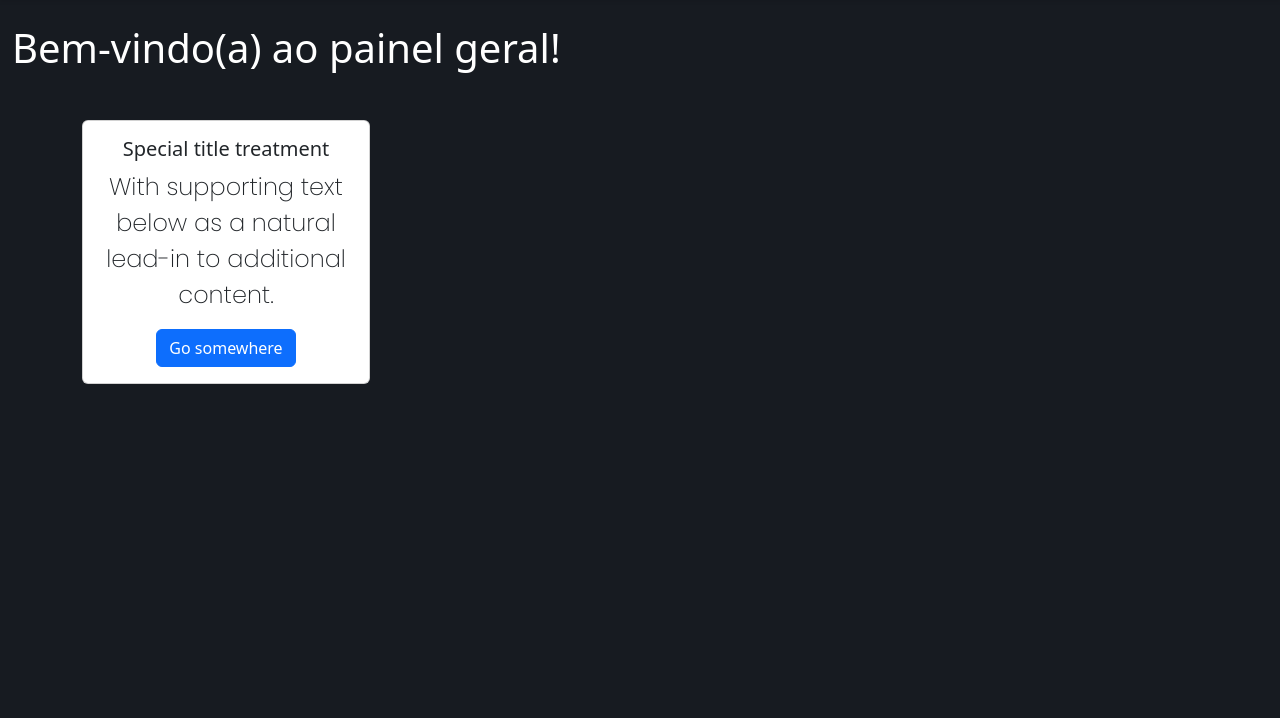
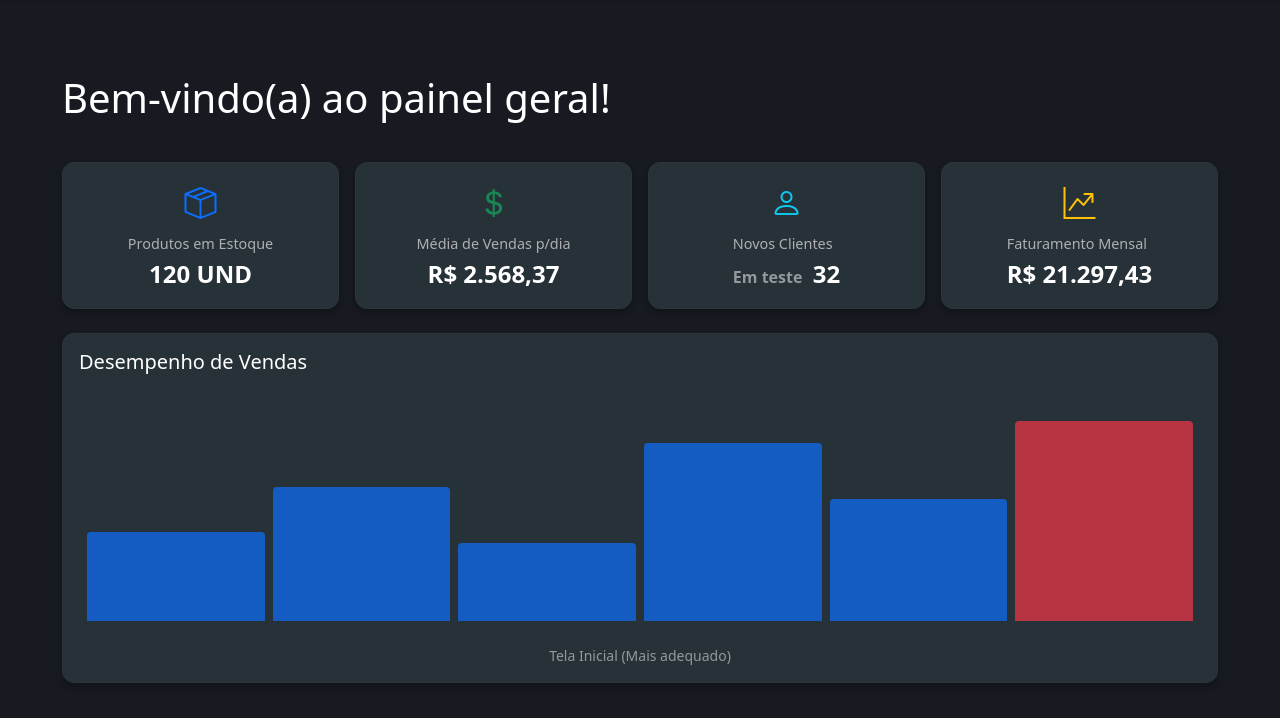
Before and after one commit to nicolas-davila/StoreManager, a PHP site: page /painel/index.php in a window 1280 px wide. Shown: the part 82-800 px from the top of the page. Run offline with PHP 8.4, Linux system fonts and the light colour scheme; the visitor is signed in with stand-in values (Sample User, id 1); some libraries are stand-ins or nearby versions.

Commit message:
feat: Adicionando cards com hover.

```diff
--- a/assets/css/style.css
+++ b/assets/css/style.css
@@ -254,8 +254,67 @@ p {
     background-position: center center;
     background-repeat: no-repeat;
 
-    /* 5. (Opcional) Deixa o fundo fixo ao rolar a página */
     background-attachment: fixed;
     background-color: var(--fundo_mais_escuro);
     color: var(--texto_padrao_branco);
 }
+
+
+/* Tela inicial cliente */
+.card-dashboard {
+    background-color: var(--fundo_padrao);
+    border-radius: 12px;
+    padding: 20px;
+    border: 1px solid #2f343a;
+    height: 100%;
+    width: 100%;
+    display: flex;
+    flex-direction: column;
+    justify-content: center;
+    box-shadow: 0 4px 6px rgba(0, 0, 0, 0.3);
+
+    transition: ease-out 0.2s;
+}
+
+.card-dashboard:hover {
+    background-color: var(--fundo_mais_escuro);
+    transition: ease-in 0.2s;
+}
+
+.card-dashboard-grafico {
+    background-color: var(--fundo_padrao);
+    border-radius: 12px;
+    padding: 20px;
+    border: 1px solid #2f343a;
+    height: 100%;
+    display: flex;
+    flex-direction: column;
+    justify-content: center;
+    box-shadow: 0 4px 6px rgba(0, 0, 0, 0.3);
+
+    transition: ease-out 0.2s;
+}
+
+.card-dashboard-grafico:hover {
+    background-color: var(--fundo_mais_escuro);
+    transition: ease-in 0.2s;
+}
+
+.card-dashboard h5 {
+    font-size: 0.9rem;
+    color: #aeb0b4;
+    margin-bottom: 10px;
+    font-weight: 400;
+}
+
+.card-dashboard .valor {
+    text-align: center;
+    font-size: 1.5rem;
+    font-weight: 600;
+    color: #fff;
+}
+
+.icon-box {
+    font-size: 2rem;
+    color: #fff;
+}
--- a/cadastro.php
+++ b/cadastro.php
@@ -25,7 +25,7 @@
         <div class="collapse navbar-collapse justify-content-end" id="navbarNav">
             <ul class="nav nav-pills nav-fill">
                 <li class="nav-item">
-                    <a class="nav-link" href="#">Home</a>
+                    <a class="nav-link" href="index.php">Home</a>
                 </li>
                 <li class="nav-item">
                     <a class="nav-link" href="acesso.php">Entrar</a>
--- a/painel/index.php
+++ b/painel/index.php
@@ -78,16 +78,85 @@
 </nav>
 
 <div class="container-fluid">
-    <h1>Bem-vindo(a) ao painel geral!</h1>
-    <div class="container mt-5">
-        <div class="card text-center mb-3" style="width: 18rem;">
-            <div class="card-body">
-                <h5 class="card-title">Special title treatment</h5>
-                <p class="card-text">With supporting text below as a natural lead-in to additional content.</p>
-                <a href="#" class="btn btn-primary">Go somewhere</a>
+    <h1 style="padding-left: 50px; padding-top: 50px">Bem-vindo(a) ao painel geral!</h1>
+
+    <div class="row g-3 mb-4 mt-4" style="padding-left: 50px; padding-right: 50px;">
+        <!-- Card 1: Produtos -->
+        <div class="col-12 col-md-6 col-xl-3">
+            <div class="card-dashboard flex-column align-items-center p-3 gap-2">
+                <div class="icon-box text-primary">
+                    <i class="bi bi-box-seam"></i>
+                </div>
+                <div>
+                    <h5 class="mb-1">Produtos em Estoque</h5>
+                    <div class="valor">120 UND</div>
+                </div>
+            </div>
+        </div>
+
+        <!-- Card 2: Média de Vendas -->
+        <div class="col-12 col-md-6 col-xl-3">
+            <div class="card-dashboard flex-column align-items-center p-3 gap-2">
+                <div class="icon-box text-success">
+                    <i class="bi bi-currency-dollar"></i>
+                </div>
+                <div>
+                    <h5 class="mb-1">Média de Vendas p/dia</h5>
+                    <div class="valor">R$ 2.568,37</div>
+                </div>
+            </div>
+        </div>
+
+        <!-- Card 3: Novos Clientes -->
+        <div class="col-12 col-md-6 col-xl-3">
+            <div class="card-dashboard flex-column align-items-center p-3 gap-2">
+                <div class="icon-box text-info">
+                    <i class="bi bi-person"></i>
+                </div>
+                <div>
+                    <h5 class="mb-1">Novos Clientes</h5>
+                    <div class="valor">
+                        <span class="text-white-50 fs-6 me-1">Em teste</span> 32
+                    </div>
+                </div>
+            </div>
+        </div>
+
+        <!-- Card 4: Faturamento -->
+        <div class="col-12 col-md-6 col-xl-3">
+            <div class="card-dashboard flex-column align-items-center p-3 gap-2">
+                <div class="icon-box text-warning">
+                    <i class="bi bi-graph-up-arrow"></i>
+                </div>
+                <div>
+                    <h5 class="mb-1">Faturamento Mensal</h5>
+                    <div class="valor">R$ 21.297,43</div>
+                </div>
             </div>
         </div>
     </div>
+
+    <!-- 3. Área do Gráfico (Simulação visual) -->
+    <div class="row" style="padding-left: 50px; padding-right: 50px;">
+        <div class="col-12">
+            <div class="card-dashboard-grafico p-3" style="min-height: 350px; justify-content: flex-start;">
+                <h5 class="mb-4">Desempenho de Vendas</h5>
+
+                <div class="d-flex align-items-end justify-content-around h-100 pb-3 ps-2 pe-2 gap-2">
+                    <div style="width: 100%; height: 40%; background: #0d6efd; border-radius: 4px 4px 0 0; opacity: 0.7;"></div>
+                    <div style="width: 100%; height: 60%; background: #0d6efd; border-radius: 4px 4px 0 0; opacity: 0.7;"></div>
+                    <div style="width: 100%; height: 35%; background: #0d6efd; border-radius: 4px 4px 0 0; opacity: 0.7;"></div>
+                    <div style="width: 100%; height: 80%; background: #0d6efd; border-radius: 4px 4px 0 0; opacity: 0.7;"></div>
+                    <div style="width: 100%; height: 55%; background: #0d6efd; border-radius: 4px 4px 0 0; opacity: 0.7;"></div>
+                    <div style="width: 100%; height: 90%; background: #dc3545; border-radius: 4px 4px 0 0; opacity: 0.8;"></div> <!-- Vermelho no final -->
+                </div>
+                <small class="text-center text-white-50 mt-2">Tela Inicial (Mais adequado)</small>
+            </div>
+        </div>
+    </div>
+
+</div>
+
 </div>
 </body>
 </html>
```
